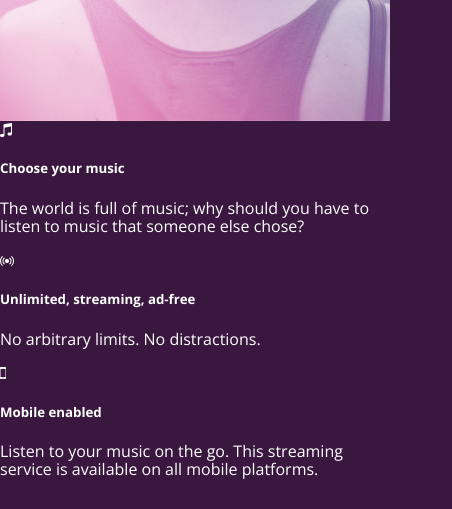
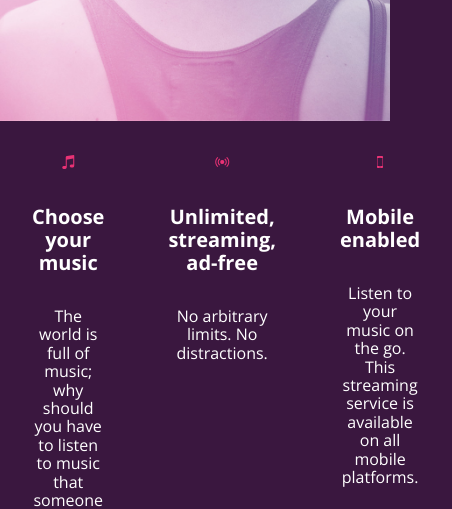
Before and after one commit to jsanderssarah/bloc-jams, a plain HTML site: page index.html in a window 390 px wide. Shown: the part 595-1104 px from the top of the page, 452 px wide, since content can reach past the window. Before the commit the page ends 1075 px from the top, so only its background shows below. Drawn offline with nearby package versions, Linux system fonts and the light colour scheme.

Commit message:
checkpoint 4 responsiveness complete

```diff
--- a/index.html
+++ b/index.html
@@ -2,6 +2,7 @@
  <html>
      <head>
          <title>Bloc Jams</title>
+         <meta name="viewport" content="width=devise-width, initial-scale=1">
          <link rel="stylesheet" type=text/css href="http://fonts.googleapis.com/css?family=Open+Sans:400,800,600,700,300">
          <link rel="stylesheet" type="text/css" href="http://code.ionicframework.com/ionicons/2.0.1/css/ionicons.min.css">
          <link rel="stylesheet" type=text/css href="styles/normalize.css">
--- a/styles/main.css
+++ b/styles/main.css
@@ -48,3 +48,31 @@ body.landing {
     letter-spacing: 0.5rem;
     text-shadow: 1px 1px 0px rgb(58,23,63);
 }
+
+.selling-points {
+    position: relative;
+    display: table;
+    width: 100%;
+    -webkit-box-sizing: border-box;
+    -moz-box-sizing: border-box;
+    box-sizing: border-box;
+}
+
+.point {
+    display: table-cell;
+    position: relative;
+    width: 33.3%;
+    padding: 2rem;
+    text-align: center;
+}
+
+.point .point-title {
+    font-size: 1.25rem;
+}
+
+.ion-music-note,
+.ion-radio-waves,
+.ion-iphone {
+    color: rgb(233,50,117);
+    font-size: 5rem:
+}
```
